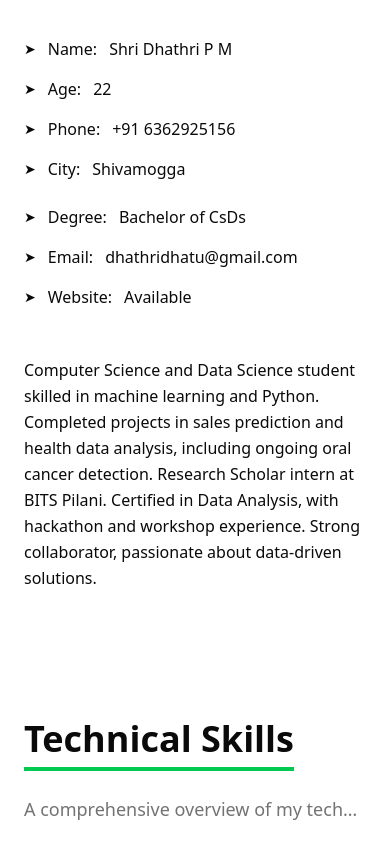
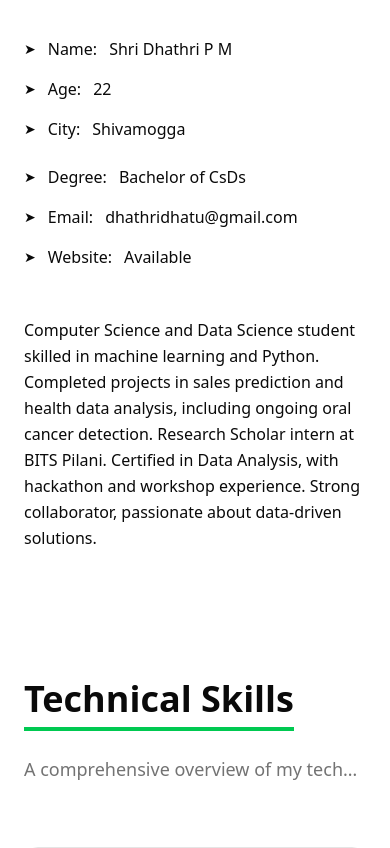
Before and after one commit to ShriDhathri/Portfolio, a Next.js app: page / in a window 390 px wide. Shown: the part 1683-2531 px from the top of the page. Built offline with nearby package versions, Linux system fonts and the light colour scheme.

Commit message:
Updated
Removed phone number from About component.

```diff
--- a/components/About.tsx
+++ b/components/About.tsx
@@ -55,7 +55,6 @@ export default function About() {
                                     <div className="space-y-4">
                                         <InfoItem label="Name:" value="Shri Dhathri P M" />
                                         <InfoItem label="Age:" value="22" />
-                                        <InfoItem label="Phone:" value="+91 6362925156" />
                                         <InfoItem label="City:" value="Shivamogga" />
                                     </div>
                                     <div className="space-y-4">
```
